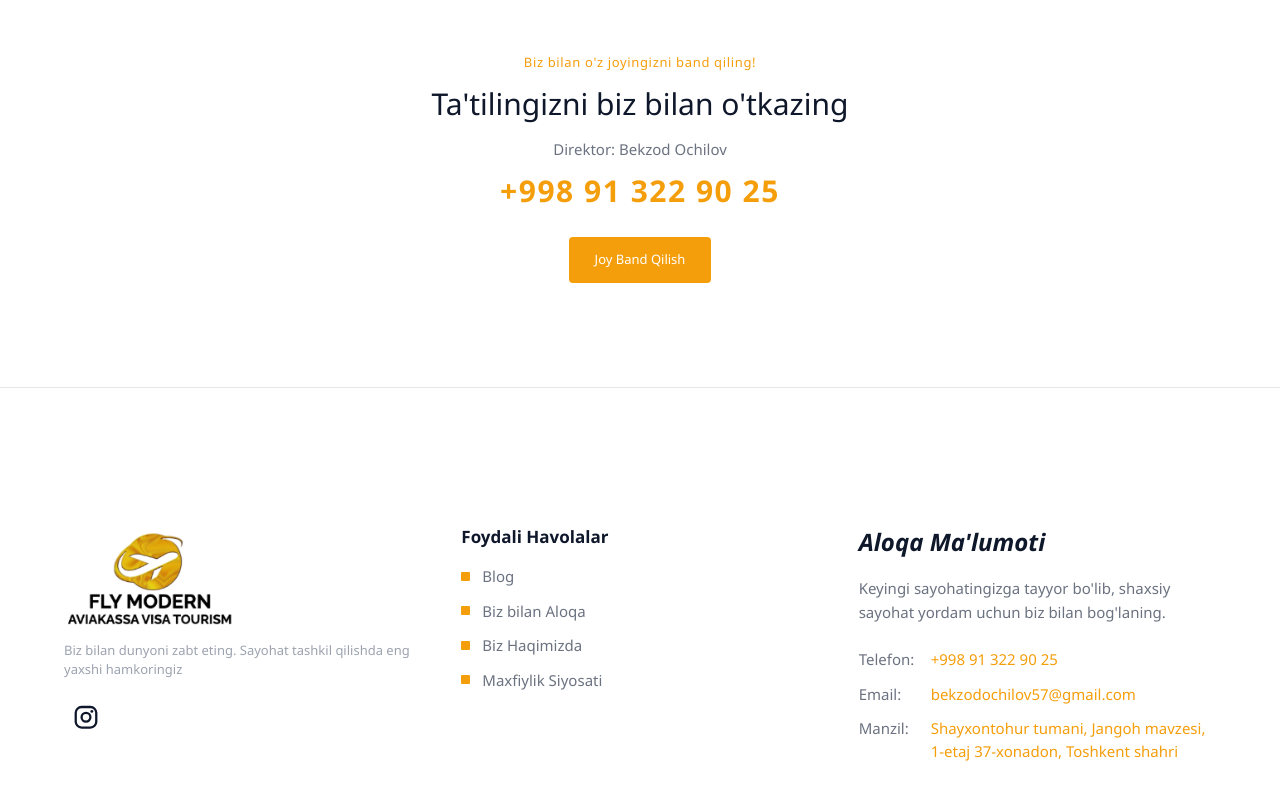
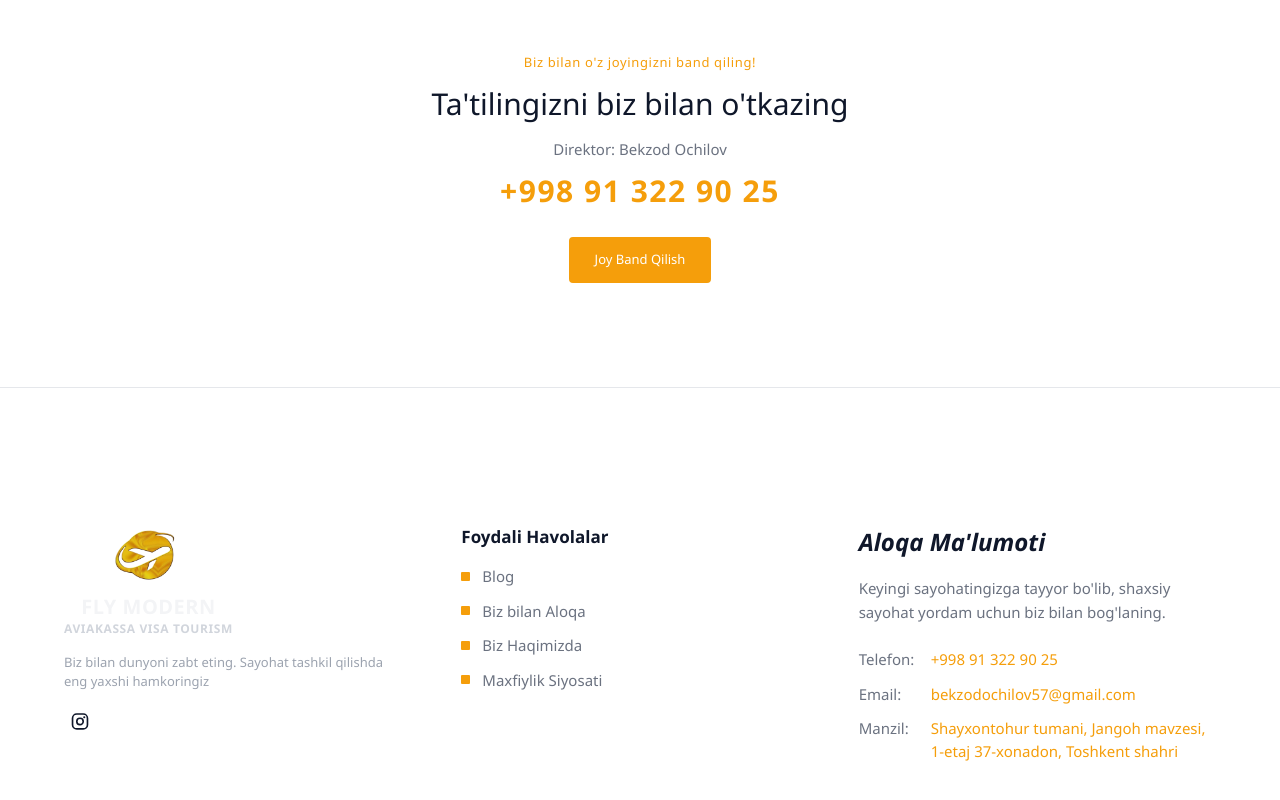
Before and after one commit to BekhzodDev77/Fly-Modern-Tour, a Vue app: page / in a window 1280 px wide. Shown: the part 5835-6635 px from the top of the page. Built offline with nearby package versions, Linux system fonts and the light colour scheme.

Commit message:
yangilandi

```diff
--- a/src/App.vue
+++ b/src/App.vue
@@ -283,13 +283,22 @@
       <div class="footer__grid">
 
         <!-- Brand -->
-        <div class="footer__brand">
-          <img src="./assets/images/Screenshot 2026-05-26 114122.png" alt="Logotip" class="footer__logo" />
-          <p class="footer__brand-desc">
+        <div class="footer__brand flex flex-col items-start gap-4">
+  <!-- Logotip rasm va matnlari bloki -->
+  <div class="footer__logo-wrapper flex flex-col items-center text-center">
+    <img src="./assets/images/Logo.png" alt="Logotip" class="footer__logo w-24 h-auto" />
+    <span class="text-xl font-bold tracking-wide text-gray-100 uppercase mt-2">Fly Modern</span>
+    <span class="text-xs font-semibold tracking-wider text-gray-300 uppercase">Aviakassa Visa Tourism</span>
+  </div>
+
+  <!-- Tavsif matni -->
+  <p class="footer__brand-desc text-sm text-gray-500 max-w-xs mt-2">
     Biz bilan dunyoni zabt eting. Sayohat tashkil qilishda eng yaxshi hamkoringiz
   </p>
-          <a href="https://www.instagram.com/bekzodochilov57/" class="footer__social" aria-label="Instagram">
-            <svg width="44" height="44" viewBox="-2.5 -2.5 30 30" fill="none" xmlns="http://www.w3.org/2000/svg" aria-hidden="true">
+
+  <!-- Ijtimoiy tarmoq (Instagram) -->
+  <a href="https://www.instagram.com/bekzodochilov57/" class="footer__social text-gray-800 hover:text-amber-500 transition-colors" aria-label="Instagram">
+    <svg width="32" height="32" viewBox="-2.5 -2.5 30 30" fill="none" xmlns="http://www.w3.org/2000/svg" aria-hidden="true">
       <path fill-rule="evenodd" clip-rule="evenodd"
         d="M15.5 5H9.5C7.291 5 5.5 6.791 5.5 9V15C5.5 17.209 7.291 19 9.5 19H15.5C17.709 19 19.5 17.209 19.5 15V9C19.5 6.791 17.709 5 15.5 5Z"
         stroke="currentColor" stroke-width="1.55" stroke-linecap="round" stroke-linejoin="round"/>
```
Lines whose indentation alone changed are shown as unchanged.
